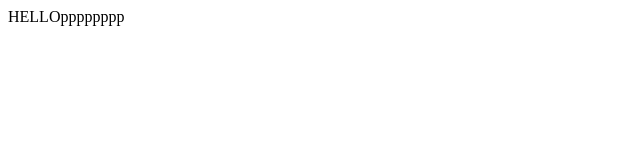
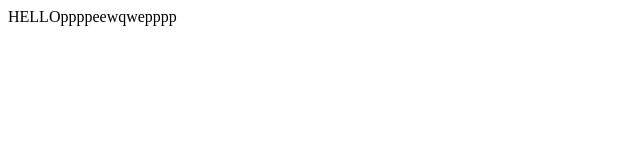
Before and after one commit to PCRib/git-flow-demo, a plain HTML site: page index.html in a window 1280 px wide. Shown: the full height of the page, 0-640 px from the left. Drawn offline with Linux system fonts and the light colour scheme.

Commit message:
BRAIN-002 - eewq

```diff
--- a/index.html
+++ b/index.html
@@ -7,6 +7,6 @@
     <title>Git flow lab</title>
 </head>
 <body>
-    <div>HELLOpppppppp</div>
+    <div>HELLOppppeewqwepppp</div>
 </body>
 </html>
```
